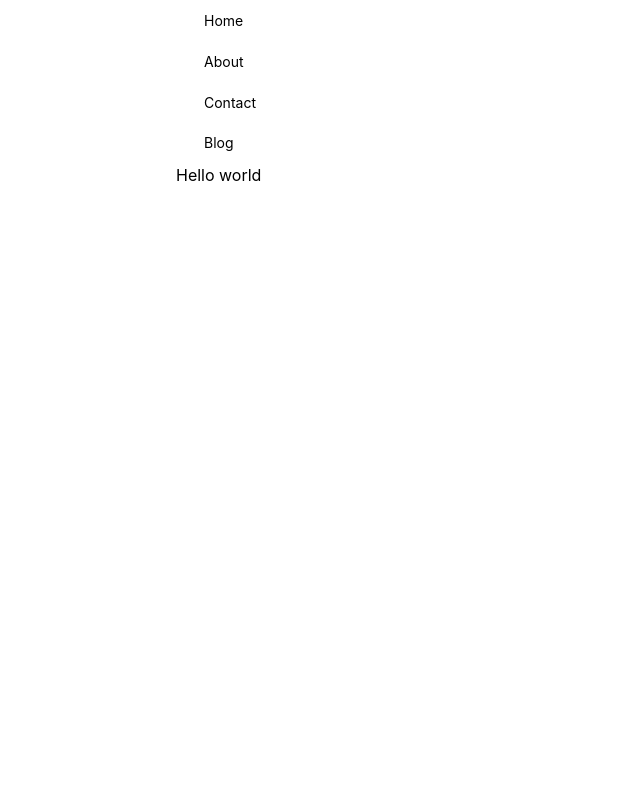
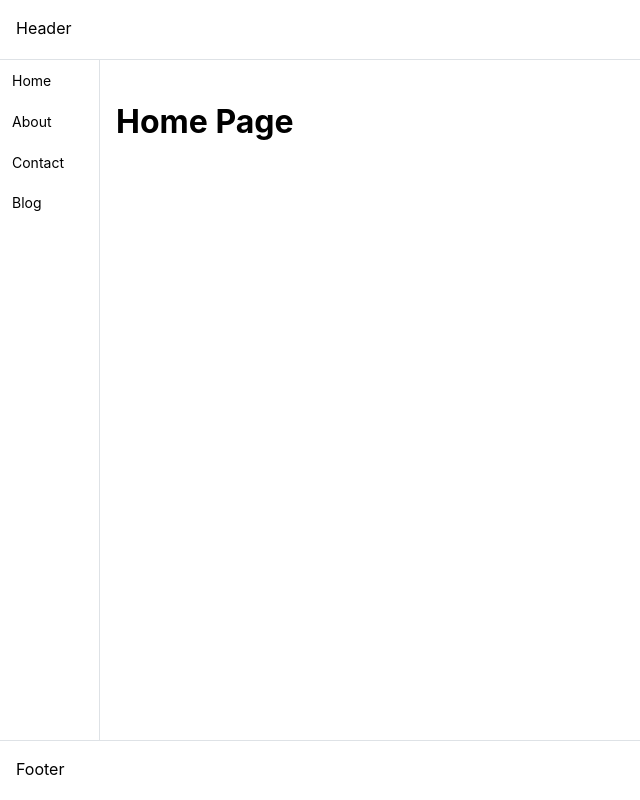
Before and after one commit to mint-rabi/react-vite-tan-router-mantine-sample, a React (Vite) app: page / in a window 1280 px wide. Shown: the whole page, without its empty margins (0-640 px from the left). Built offline with nearby package versions, Linux system fonts and the light colour scheme.

Commit message:
ヘッダーなどを固定するようにした

```diff
--- a/src/App.tsx
+++ /dev/null
@@ -1,17 +0,0 @@
-import '@mantine/core/styles.css'
-import { MantineProvider } from '@mantine/core'
-import { Container, Text } from '@mantine/core'
-import { Sidebar } from './components/navigation/sidebar'
-
-function App() {
-  return (
-    <MantineProvider>
-      <Container>
-        <Sidebar></Sidebar>
-        <Text>Hello world</Text>
-      </Container>
-    </MantineProvider>
-  )
-}
-
-export default App
--- a/src/components/navigation/sidebar/index.tsx
+++ b/src/components/navigation/sidebar/index.tsx
@@ -1,4 +1,4 @@
-import { NavLink, Container } from '@mantine/core'
+import { NavLink } from '@mantine/core'
 type menuType = {
   label: string
   href: string
@@ -25,10 +25,10 @@ const menus: menuType[] = [
 
 export const Sidebar = () => {
   return (
-    <Container>
+    <>
       {menus.map((menu) => (
         <NavLink href={`${menu.href}`} label={menu.label} key={menu.label} />
       ))}
-    </Container>
+    </>
   )
 }
--- /dev/null
+++ b/src/pages/App.tsx
@@ -0,0 +1,28 @@
+import '@mantine/core/styles.css'
+import { AppShell, MantineProvider } from '@mantine/core'
+import { Sidebar } from '../components/navigation/sidebar'
+import { Outlet } from '@tanstack/react-router'
+
+function App() {
+  return (
+    <MantineProvider>
+      <AppShell
+        padding="md"
+        navbar={{ width: '100px', breakpoint: 'md' }}
+        header={{ height: '60px' }}
+        footer={{ height: '60px' }}
+      >
+        <AppShell.Header p="md">Header</AppShell.Header>
+        <AppShell.Navbar>
+          <Sidebar />
+        </AppShell.Navbar>
+        <AppShell.Main>
+          <Outlet />
+        </AppShell.Main>
+        <AppShell.Footer p="md">Footer</AppShell.Footer>
+      </AppShell>
+    </MantineProvider>
+  )
+}
+
+export default App
--- /dev/null
+++ b/src/pages/Home.tsx
@@ -0,0 +1,11 @@
+import type React from 'react'
+
+export const Home: React.FC = () => {
+  return (
+    <div className="min-h-screen w-screen flex justify-center items-center">
+      <div className="flex flex-col justify-center items-center">
+        <h1 className="text-3xl font-bold underline">Home Page</h1>
+      </div>
+    </div>
+  )
+}
--- a/src/routes/__root.tsx
+++ b/src/routes/__root.tsx
@@ -1,11 +1,13 @@
-import { createRootRoute, Outlet } from '@tanstack/react-router'
-import { TanStackRouterDevtools } from '@tanstack/router-devtools'
+import { createRootRoute } from '@tanstack/react-router'
+// import { TanStackRouterDevtools } from '@tanstack/router-devtools'
+import App from '../pages/App.tsx'
 
 export const Route = createRootRoute({
-  component: () => (
-    <>
-      <Outlet />
-      <TanStackRouterDevtools />
-    </>
-  ),
+  // component: () => (
+  //   <>
+  //     <Outlet />
+  //     <TanStackRouterDevtools />
+  //   </>
+  // ),
+  component: () => <App />,
 })
--- a/src/routes/index.lazy.tsx
+++ b/src/routes/index.lazy.tsx
@@ -1,6 +1,6 @@
 import { createLazyFileRoute } from '@tanstack/react-router'
-import App from '../App'
+import { Home } from '../pages/Home.tsx'
 
 export const Route = createLazyFileRoute('/')({
-  component: () => <App />,
+  component: () => <Home />,
 })
```
